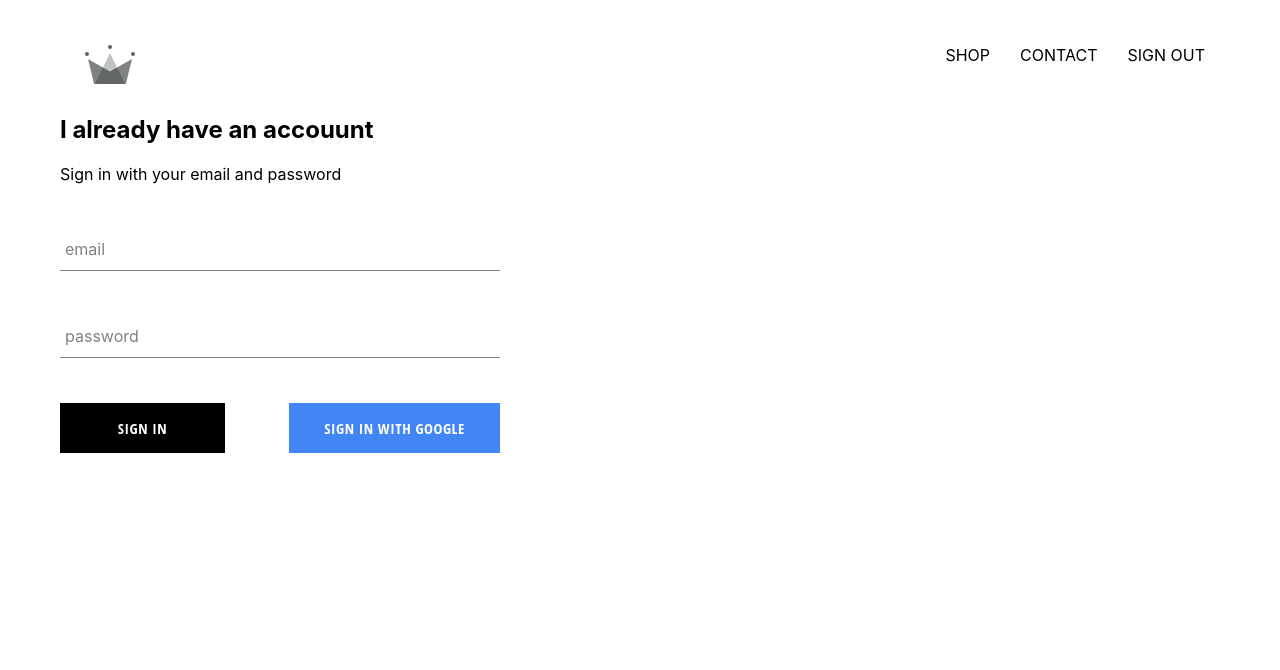
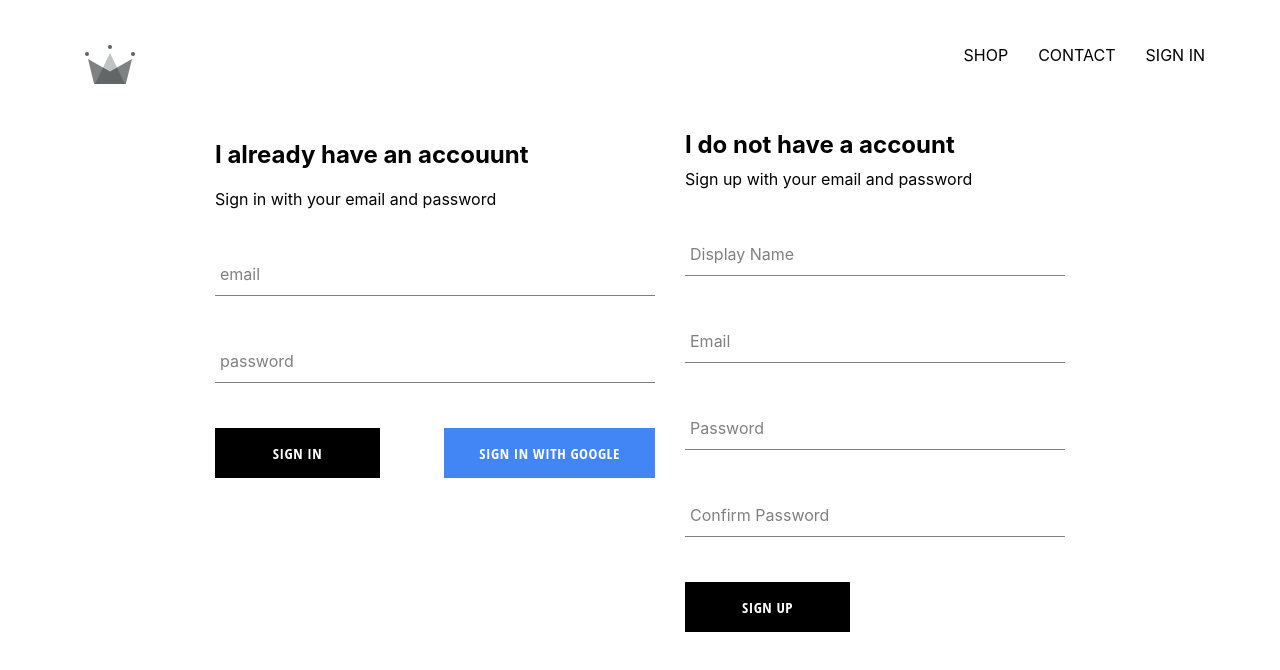
Before and after one commit to xiring746/shoppinggardimna, a React (Create React App) app: page /signin in a window 1280 px wide. Shown: the top 670 px of the page. Built offline with nearby package versions, Linux system fonts and the light colour scheme; no server answers.

Commit message:
finishing sign in and sign up component

```diff
--- a/src/App.js
+++ b/src/App.js
@@ -23,10 +23,20 @@
      }
      unsubscribeFromAuth = null
      componentDidMount(){
-                this.unsubscribeFromAuth = auth.onAuthStateChanged(async user => {
-                     createUserProfileDocument(user);
-                    //  this.setState({ currentUser: user });
-                    //  console.log(user);
+                this.unsubscribeFromAuth = auth.onAuthStateChanged(async userAuth => {
+                     if( userAuth ){
+                          const userRef = await createUserProfileDocument(userAuth);
+                          userRef.onSnapshot(snapShot => {
+                                this.setState({
+                                     currentUser: {
+                                          id: snapShot.id,
+                                          ...snapShot.data()
+                                     }
+                                });
+                          });
+                     }else{
+                         this.setState({ currentUser: userAuth });
+                     }
                 });
      }
      componentWillUnmount(){
--- a/src/components/sign-in/sign-in.component.jsx
+++ b/src/components/sign-in/sign-in.component.jsx
@@ -1,7 +1,7 @@
 import React from 'react';
 import FormInput from '../form-input/form-input.component.jsx';
 import CustomButton from '../custom-button/custom-button.component.jsx';
-import {signInWithGoogle} from '../../firebase/firebase.utils.js';
+import {auth, signInWithGoogle} from '../../firebase/firebase.utils.js';
 import './sign-in.styles.scss';
 
 class SignIn extends React.Component{
@@ -12,9 +12,16 @@
                            password: ''
                  }
           }
-          handleSubmit = (e) => {
-                     e.preventDefault();
-                     this.setState({ email:'', password:'' })
+          handleSubmit = async event => {
+                     event.preventDefault();
+                     const {email, password} = this.state;
+                     try{
+                            await auth.signInWithEmailAndPassword(email, password);
+                            this.setState({ email:'', password:'' })
+                     }catch(error){
+                            console.log(error);
+                     }
+
           }
           handleChange = (e) => {
                                  const { value, name } = e.target
--- /dev/null
+++ b/src/components/sign-up/sign-up.component.jsx
@@ -0,0 +1,89 @@
+import React from 'react';
+import FormInput from '../form-input/form-input.component.jsx';
+import CustomButton from '../custom-button/custom-button.component.jsx';
+import { auth, createUserProfileDocument} from '../../firebase/firebase.utils';
+import './sign-up.styles.scss';
+
+class SignUp extends React.Component{
+         constructor(){
+             super();
+             this.state = {
+                       displayName: '',
+                       email: '',
+                       password: '',
+                       confirmPassword: ''
+             }
+         }
+         handleSubmit = async event => {
+                event.preventDefault();
+                const {displayName, email, password, confirmPassword} = this.state;
+                if(password !== confirmPassword){
+                    alert("Password don't match");
+                    return;
+                }
+                try{
+                    const {user} = await auth.createUserWithEmailAndPassword(email, password);
+                    await createUserProfileDocument(user, {displayName});
+                    this.setState({
+                        displayName: '',
+                        email: '',
+                        password: '',
+                        confirmPassword: ''
+                    })
+                }catch(error){
+                      console.log(error);
+                }
+
+
+         }
+         handleChange = (e) => {
+                     const {value, name} = e.target
+                     this.setState({ [name]: value })
+         }
+         render(){
+                const {displayName, email, password, confirmPassword} = this.state
+                return(
+                       <div className="sign-up">
+                           <h2 className="title">I do not have a account</h2>
+                           <span>Sign up with your email and password</span>
+                           <form className="sign-up-form" onSubmit={this.handleSubmit}>
+                             <FormInput
+                                       type="text"
+                                       name="displayName"
+                                       value={displayName}
+                                       handleChange={this.handleChange}
+                                       label="Display Name"
+                                       required
+                             />
+                             <FormInput
+                                       type="email"
+                                       name="email"
+                                       value={email}
+                                       handleChange={this.handleChange}
+                                       label="Email"
+                                       required
+                            />
+                           <FormInput
+                                     type="password"
+                                     name="password"
+                                     value={password}
+                                     handleChange={this.handleChange}
+                                     label="Password"
+                                     required
+                           />
+                           <FormInput
+                                     type="password"
+                                     name="confirmPassword"
+                                     value={confirmPassword}
+                                     handleChange={this.handleChange}
+                                     label="Confirm Password"
+                                     required
+                           />
+                           <CustomButton type="subbmit">Sign Up</CustomButton>
+                           </form>
+                       </div>
+                )
+         }
+}
+
+export default SignUp
--- /dev/null
+++ b/src/components/sign-up/sign-up.styles.scss
@@ -0,0 +1,9 @@
+.sign-up{
+         display: flex;
+         flex-direction: column;
+         width: 380px;
+
+         .title{
+                margin: 10px 0;
+         }
+}
--- a/src/pages/sign-in-and-sign-up/sign-in-and-sign-up.component.jsx
+++ b/src/pages/sign-in-and-sign-up/sign-in-and-sign-up.component.jsx
@@ -1,9 +1,11 @@
 import React from 'react';
 import SignIn from '../../components/sign-in/sign-in.component.jsx';
+import SignUp from '../../components/sign-up/sign-up.component.jsx';
 import './sign-in-and-sign-up.styles.scss';
 const SignInAndSignUpPage = () => (
-                      <div>
+                      <div className="sign-in-and-sign-up">
                            <SignIn />
+                           <SignUp />
                       </div>
 )
 export default SignInAndSignUpPage;
--- a/src/pages/sign-in-and-sign-up/sign-in-and-sign-up.styles.scss
+++ b/src/pages/sign-in-and-sign-up/sign-in-and-sign-up.styles.scss
@@ -0,0 +1,6 @@
+.sign-in-and-sign-up{
+                      width: 850px;
+                      display: flex;
+                      justify-content: space-between;
+                      margin: 30px auto;
+}
```
